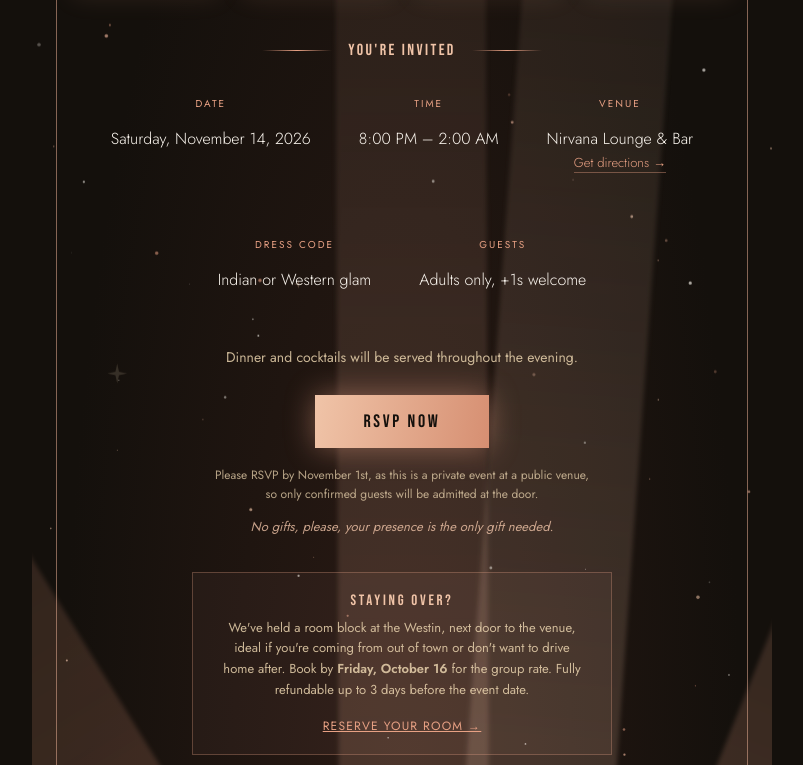
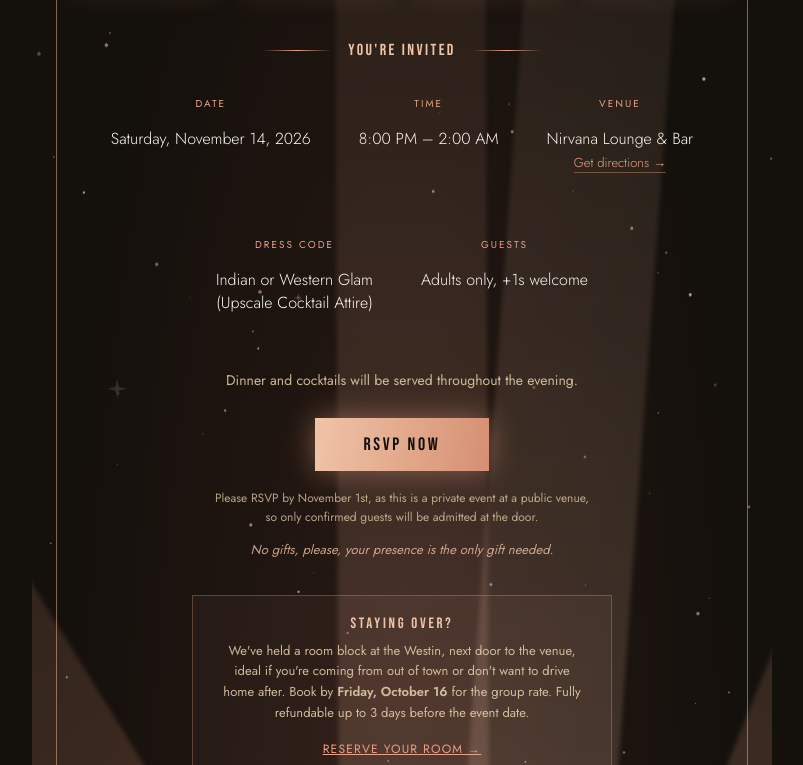
Before and after one commit to mamabear-ai/invitation, a plain HTML site: page index.html in a window 1280 px wide. Shown: the part 510-1275 px from the top of the page, without its empty margins (238-1041 px from the left). Drawn offline with Linux system fonts and the light colour scheme.

Commit message:
Update index.html

```diff
--- a/index.html
+++ b/index.html
@@ -342,7 +342,7 @@
         <div class="detail"><p class="k">Date</p><p class="v">Saturday, November 14, 2026</p></div>
         <div class="detail"><p class="k">Time</p><p class="v">8:00 PM &#8211; 2:00 AM</p></div>
         <div class="detail"><p class="k">Venue</p><p class="v">Nirvana Lounge &amp; Bar<br><a class="v-link" href="https://www.google.com/maps/search/?api=1&amp;query=Nirvana+Lounge+%26+Bar+340+W+Las+Colinas+Blvd+Irving+TX+75039" target="_blank" rel="noopener">Get directions &#8594;</a></p></div>
-        <div class="detail"><p class="k">Dress code</p><p class="v">Indian or Western glam</p></div>
+        <div class="detail"><p class="k">Dress code</p><p class="v">Indian or Western Glam<br>(Upscale Cocktail Attire)</p></div>
         <div class="detail"><p class="k">Guests</p><p class="v">Adults only, +1s welcome</p></div>
       </div>
 
```
